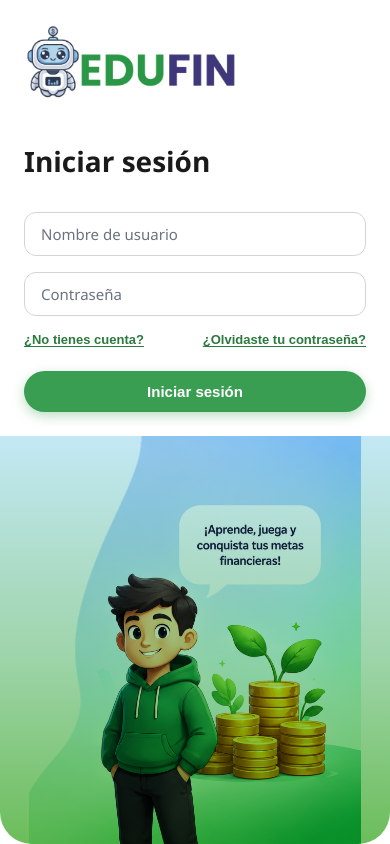
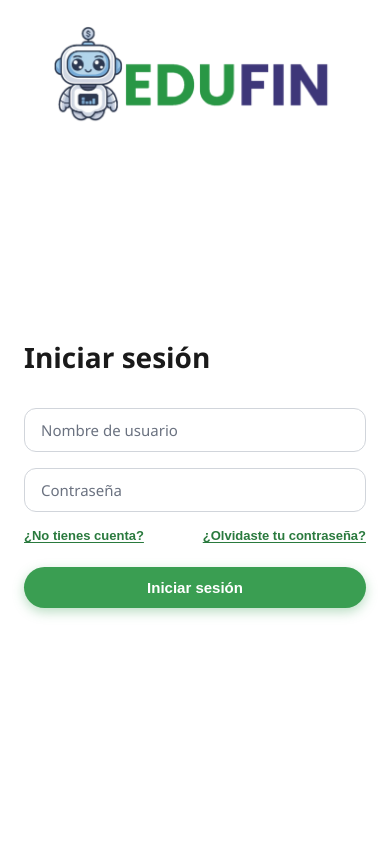
Before and after one commit to EduFin-LR/edufin-front, a React (Vite) app: page / in a window 390 px wide. Built offline with nearby package versions, Linux system fonts and the light colour scheme.

Commit message:
fix: portada image covers full right half, hides on mobile

```diff
--- a/src/layouts/AuthLayout/AuthLayout.css
+++ b/src/layouts/AuthLayout/AuthLayout.css
@@ -6,8 +6,14 @@
 }
 
 /* ── Left panel ─────────────────────────────────────── */
+.contMain {
+    width: 50%;
+    display: flex;
+    justify-content: center;
+}
+
 .auth-left {
-    width: 400px;
+    width: 500px;
     flex-shrink: 0;
     padding: var(--space-xl) var(--space-xl);
     display: flex;
@@ -16,10 +22,10 @@
 }
 
 .auth-logo-img {
-    width: 220px;
+    width: 290px;
+    margin: 0 auto;
     object-fit: contain;
     cursor: pointer;
-    margin-bottom: var(--space-xl);
 }
 
 .auth-form-wrapper {
@@ -31,35 +37,31 @@
 
 /* ── Right panel ─────────────────────────────────────── */
 .auth-right {
-    flex: 1;
-    background: var(--gradient-auth-panel);
-    position: relative;
-    display: flex;
-    flex-direction: column;
-    align-items: center;
-    justify-content: center;
+    width: 50%;
+    flex-shrink: 0;
     overflow: hidden;
-    border-radius: var(--radius-xl) 0 0 var(--radius-xl);
 }
 
 .auth-character {
-    width: 85%;
-    max-width: 420px;
-    object-fit: contain;
-    mix-blend-mode: multiply;
+    width: 100%;
+    height: 100%;
+    object-fit: cover;
+    object-position: center;
+    display: block;
 }
 
 /* ── Responsive ───────────────────────────────────────── */
-@media (max-width: 700px) {
-    .auth-wrapper {
-        flex-direction: column;
+@media (max-width: 768px) {
+    .auth-right {
+        display: none;
     }
+
+    .contMain {
+        width: 100%;
+    }
+
     .auth-left {
         width: 100%;
         padding: var(--space-lg);
     }
-    .auth-right {
-        min-height: 220px;
-        border-radius: 0 0 var(--radius-xl) var(--radius-xl);
-    }
 }
--- a/src/layouts/AuthLayout/AuthLayout.tsx
+++ b/src/layouts/AuthLayout/AuthLayout.tsx
@@ -12,7 +12,7 @@ export default function AuthLayout({ children }: Props) {
 
     return (
         <div className="auth-wrapper">
-            {/* ── Left panel: form ── */}
+            <div className="contMain">
                 <div className="auth-left">
                     <img
                         src={edufinLogo}
@@ -25,8 +25,8 @@ export default function AuthLayout({ children }: Props) {
                         {children}
                     </div>
                 </div>
+            </div>
 
-            {/* ── Right panel: decorative ── */}
             <div className="auth-right">
                 <img
                     src={portadaInicio}
```
Lines whose indentation alone changed are shown as unchanged.
